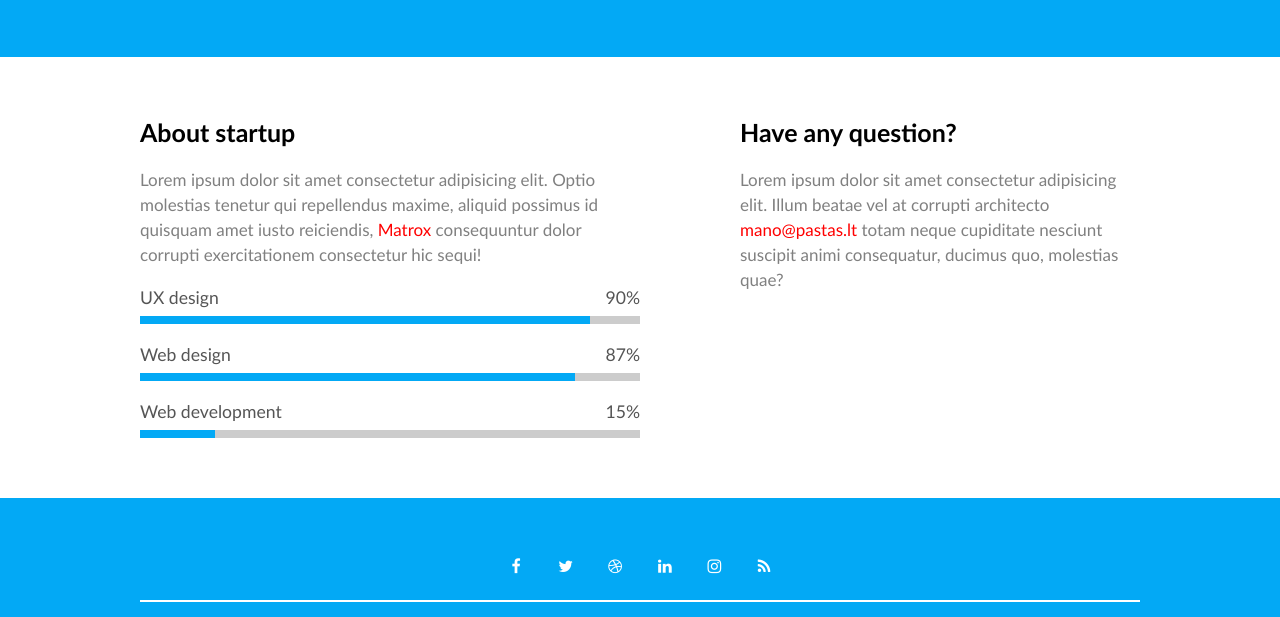
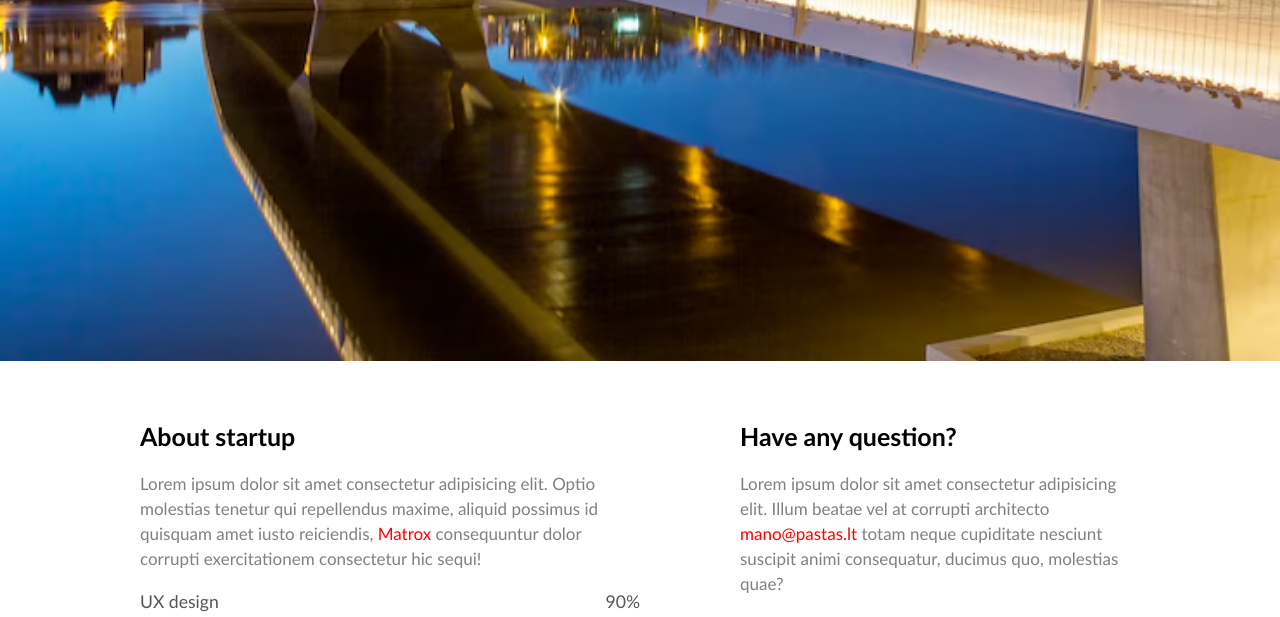
Before and after one commit to PovDai/55-grupe-coming-soon, a website: page index.html in a window 1280 px wide. Shown: the part 439-1056 px from the top of the page. Drawn offline with Linux system fonts and the light colour scheme.

Commit message:
papildymas

```diff
--- a/css/pages/coming-soon.css
+++ b/css/pages/coming-soon.css
@@ -86,3 +86,11 @@ color: grey;
 
   }
 }
+.hero{
+  background-image: url('../../pic/view-schuman-bridge-by-night-lyon-france-europe_268835-1080.avif');
+  background-size: cover;  /* Užpildo visą ekraną, išlaikant proporcijas */
+  background-repeat: no-repeat;  /* Neleidžia kartoti paveikslėlio */
+  background-position: center center;  /* Centruoja paveikslėlį */
+  background-attachment: fixed;
+  height: 100vh;
+}
--- a/index.html
+++ b/index.html
@@ -25,7 +25,7 @@
  </head>
 
 <body>
-    <header class="container bg-blue">
+    <header class="container bg-blue hero">
         <div class="row-short">
             <img class="logo" src="./pic/logo_naujas.webp" alt="Logo">
             <h1 class="main-title">Coming soon</h1>
```
Also changed, not shown: pic/view-schuman-bridge-by-night-lyon-france-europe_268835-1080.avif (added).
